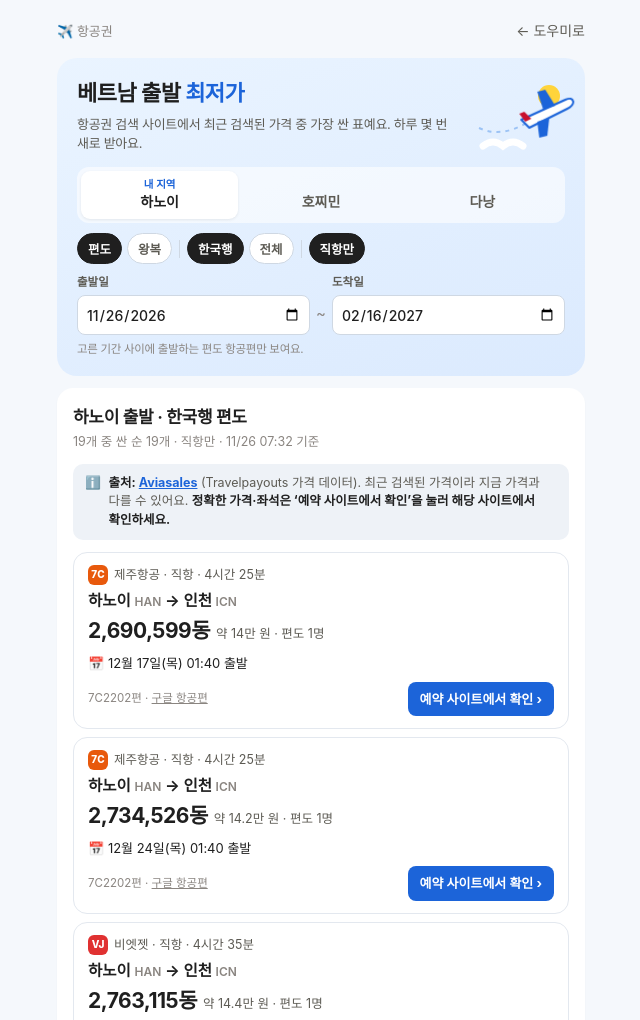
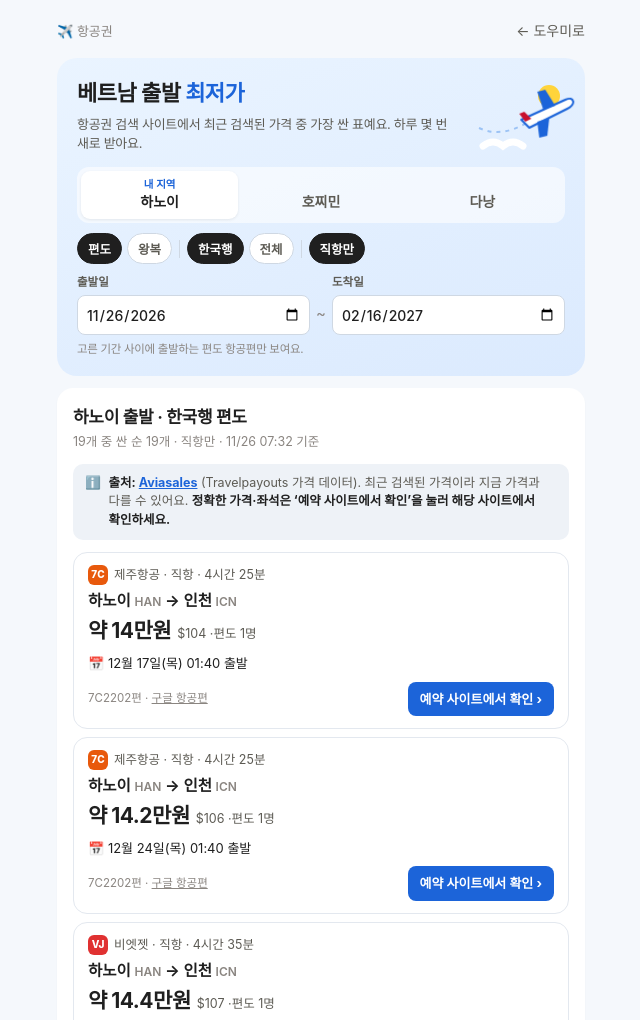
Before and after one commit to woojaekim83-png/hanoi-helper, a plain HTML site: page flights.html in a window 1280 px wide. Shown: the top 1020 px of the page, without its empty margins (319-959 px from the left). Drawn offline with Linux system fonts and the light colour scheme.

Commit message:
항공권 금액을 원(크게)과 달러(작게)로 표시
Co-Authored-By: Claude Sonnet 5.5 <noreply@anthropic.com>

```diff
--- a/flights.html
+++ b/flights.html
@@ -136,11 +136,11 @@
       '7C': ['제주항공', '#e8590c'], TW: ['티웨이', '#c2255c'], BX: ['에어부산', '#1971c2'], LJ: ['진에어', '#2b8a3e'], KE: ['대한항공', '#1c64d9'],
       OZ: ['아시아나', '#862e9c'], RS: ['에어서울', '#0ca678'], ZE: ['이스타항공', '#d6336c'], '9G': ['썬피닉스', '#f08c00'], FD: ['타이 에어아시아', '#e03131'],
       AK: ['에어아시아', '#e03131'], UO: ['홍콩익스프레스', '#7048e8'], CZ: ['중국남방항공', '#1864ab'], MU: ['중국동방항공', '#1864ab'], TR: ['스쿠트', '#f59f00'] };
-    let FL = [], KRW_PER_VND = 0.052, updated = '';
+    let FL = [], KRW_PER_VND = 0.052, KRW_PER_USD = 1340, updated = '';
     let from = 'HAN', trip = 'ow', to = 'KR', direct = true;
 
-    const vnd = (n) => Math.round(n).toLocaleString('ko-KR') + '동';
-    const krw = (n) => '약 ' + (Math.round(n * KRW_PER_VND / 1000) / 10).toLocaleString('ko-KR') + '만 원';
+    const usd = (n) => '$' + Math.round(n * KRW_PER_VND / KRW_PER_USD).toLocaleString('en-US');
+    const krw = (n) => '약 ' + (Math.round(n * KRW_PER_VND / 1000) / 10).toLocaleString('ko-KR') + '만원';
     const dateOf = (s) => new Date(s.slice(0, 10) + 'T00:00:00');
     const day = (s) => { const d = dateOf(s); return `${d.getMonth() + 1}월 ${d.getDate()}일(${'일월화수목금토'[d.getDay()]})`; };
     const daysTo = (s) => Math.round((dateOf(s) - new Date(new Date().toDateString())) / 864e5);
@@ -182,7 +182,7 @@
         return `<div class="fl">
           <div class="air"><span class="logo" style="background:${color}">${r.airline}</span>${name} · ${r.transfers === 0 ? '직항' : r.transfers + '회 경유'}${r.duration ? ' · ' + hm(r.duration) : ''} ${n <= 7 ? `<span class="tag soon">${n === 0 ? '오늘' : n + '일 뒤'} 출발</span>` : ''}</div>
           <div class="route">${CITY[r.from]} <span>${r.from}</span> → ${AP[r.to] || r.to} <span>${r.to}</span></div>
-          <div class="price"><b>${vnd(r.price)}</b><small>${krw(r.price)} · ${r.trip === 'ow' ? '편도' : '왕복'} 1명</small></div>
+          <div class="price"><b>${krw(r.price)}</b><small>${usd(r.price)} ·${r.trip === 'ow' ? '편도' : '왕복'} 1명</small></div>
           <div class="when">📅 ${day(r.depart)} ${r.depart.slice(11, 16)}${r.trip === 'rt' && r.return ? ` ~ ${day(r.return)} · ${nights}박 ${nights + 1}일` : ' 출발'}</div>
           <div class="row"><span class="ago">${r.flight ? r.airline + r.flight + '편 · ' : ''}<a class="alt" href="${gf(r)}" target="_blank" rel="noopener">구글 항공편</a></span><a class="go" href="${avia(r)}" target="_blank" rel="noopener">예약 사이트에서 확인 ›</a></div>
         </div>`;
@@ -217,6 +217,8 @@
         const m = await (await fetch('market.json?t=' + Date.now(), { cache: 'no-store' })).json();
         const v = (m.rates?.items || []).find((x) => x.code === 'VND');
         if (v && v.value && v.unit) KRW_PER_VND = v.value / v.unit; // 100동 = 5.2원 → 1동 = 0.052원
+        const u = (m.rates?.items || []).find((x) => x.code === 'USD');
+        if (u && u.value && u.unit) KRW_PER_USD = u.value / u.unit;
       } catch {}
       try {
         const d = await (await fetch('flights.json?t=' + Date.now(), { cache: 'no-store' })).json();
```
